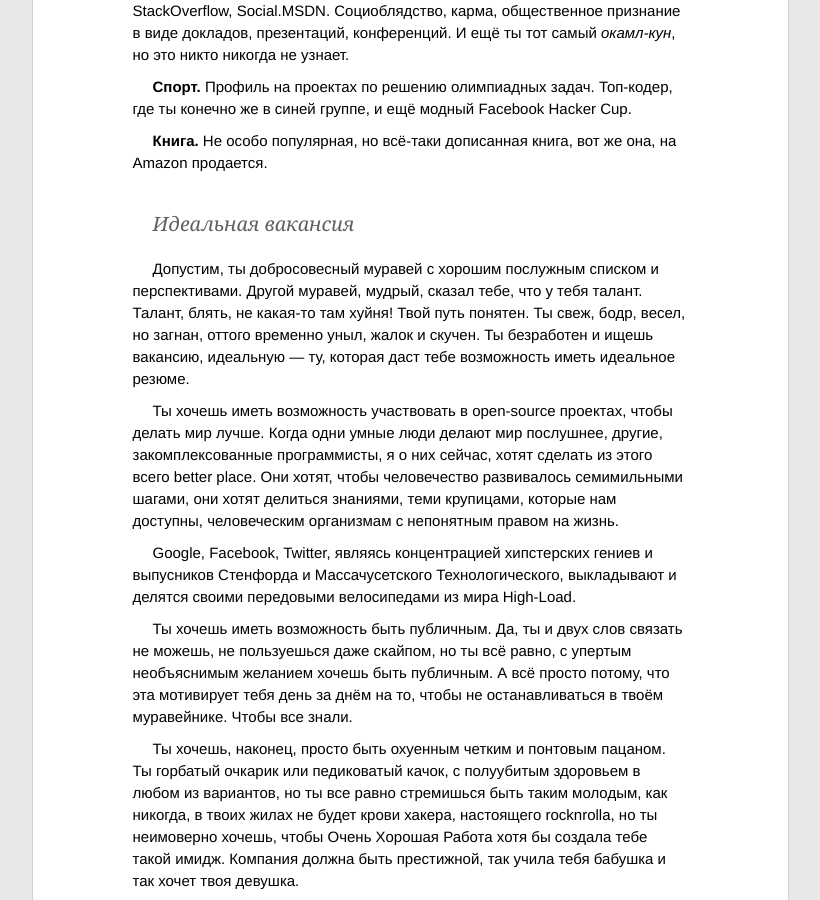
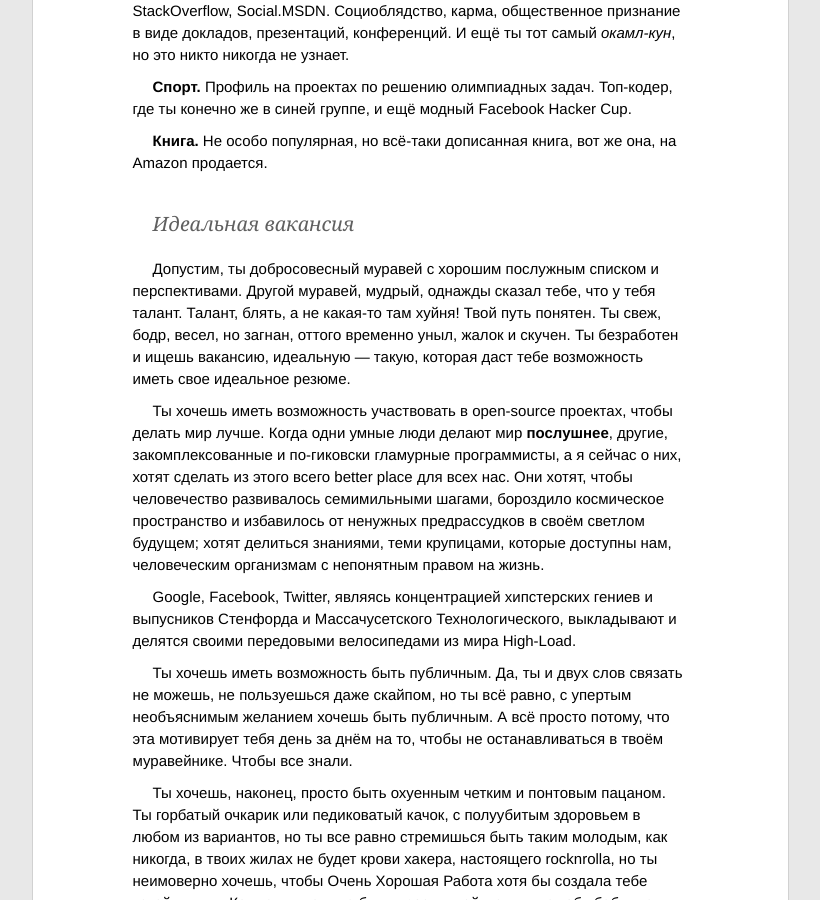
Before and after one commit to ptmt/ptmt.github.com, a Jekyll site: the page built from _posts/2012-03-2-ideal-cv.md, in a window 1280 px wide and 900 px high, scrolled down 1916 px. Shown: the whole window, without its empty margins (230-1050 px from the left). Built offline with Jekyll 4.4.1, drawn with Linux system fonts in a browser that asks for light colours; Markdown is read by kramdown in place of the engine named in the settings.

Commit message:
some change

```diff
--- a/_posts/2012-03-2-ideal-cv.md
+++ b/_posts/2012-03-2-ideal-cv.md
@@ -35,9 +35,9 @@
 
 ## Идеальная вакансия ##
 
-Допустим, ты добросовесный муравей с хорошим послужным списком и перспективами. Другой муравей, мудрый, сказал тебе, что у тебя талант. Талант, блять, не какая-то там хуйня! Твой путь понятен. Ты свеж, бодр, весел, но загнан, оттого временно уныл, жалок и скучен. Ты безработен и ищешь вакансию, идеальную — ту, которая даст тебе возможность иметь идеальное резюме.
+Допустим, ты добросовесный муравей с хорошим послужным списком и перспективами. Другой муравей, мудрый, однажды сказал тебе, что у тебя талант. Талант, блять, а не какая-то там хуйня! Твой путь понятен. Ты свеж, бодр, весел, но загнан, оттого временно уныл, жалок и скучен. Ты безработен и ищешь вакансию, идеальную — такую, которая даст тебе возможность иметь свое идеальное резюме.
 
-Ты хочешь иметь возможность участвовать в open-source проектах, чтобы делать мир лучше. Когда одни умные люди делают мир послушнее, другие, закомплексованные программисты, я о них сейчас, хотят сделать из этого всего better place. Они хотят, чтобы человечество развивалось семимильными шагами, они хотят делиться знаниями, теми крупицами, которые нам доступны, человеческим организмам с непонятным правом на жизнь.
+Ты хочешь иметь возможность участвовать в open-source проектах, чтобы делать мир лучше. Когда одни умные люди делают мир **послушнее**, другие, закомплексованные и по-гиковски гламурные программисты, а я сейчас о них, хотят сделать из этого всего better place для всех нас. Они хотят, чтобы человечество развивалось семимильными шагами, бороздило космическое пространство и избавилось от ненужных предрассудков в своём светлом будущем; хотят делиться знаниями, теми крупицами, которые доступны нам, человеческим организмам с непонятным правом на жизнь.
 
 Google, Facebook, Twitter, являясь концентрацией хипстерских гениев и выпусников Стенфорда и Массачусетского Технологического, выкладывают и делятся своими передовыми велосипедами из мира High-Load.
 
```
